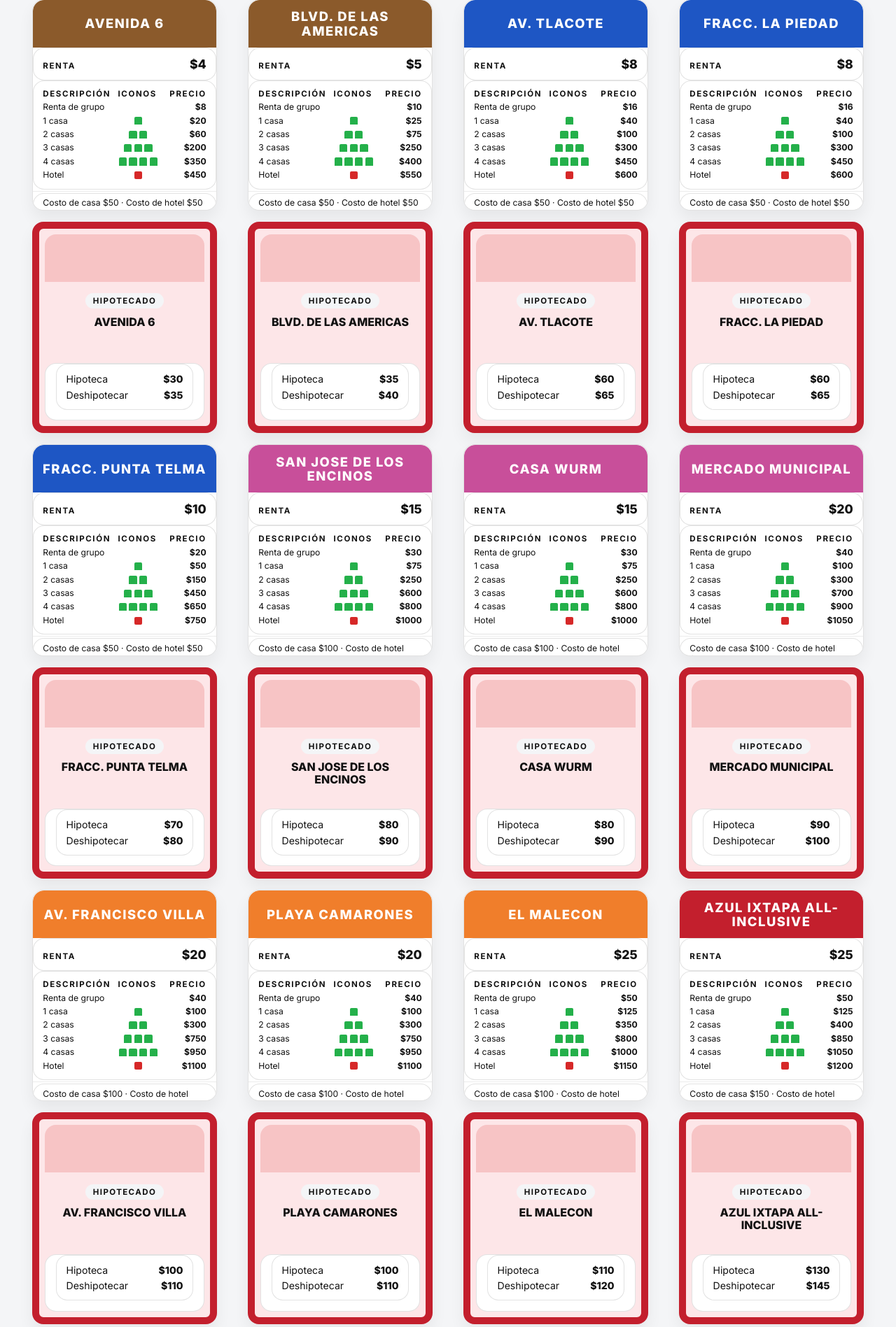
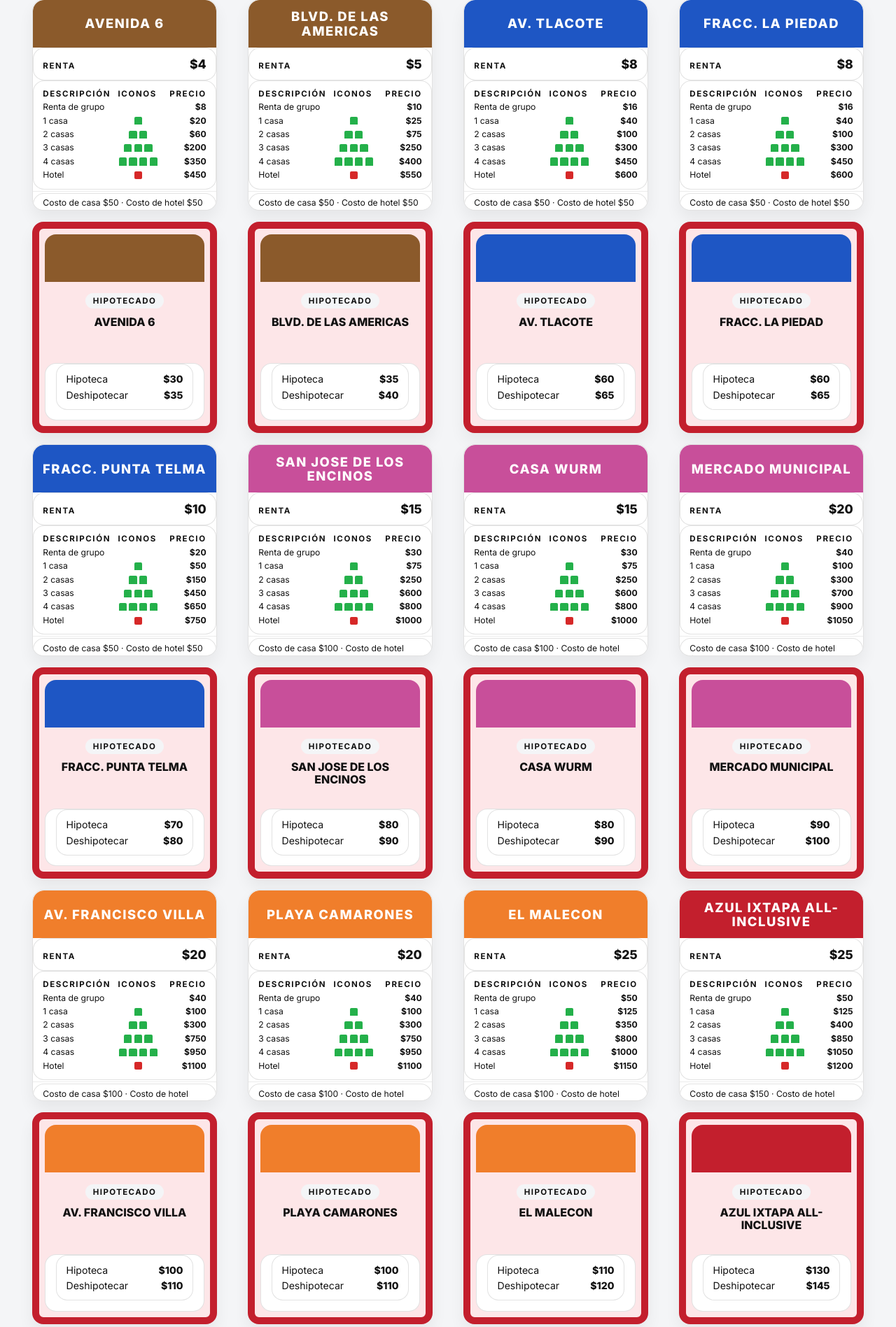
Before and after one commit to 7r5/PyMono, a Flask app: page / in a window 1280 px wide. Shown: the part 115-2012 px from the top of the page at 70% size. Run offline with Flask 3, Linux system fonts and the light colour scheme.

Commit message:
Fix: restore group color on back cards (remove forced red tint)

```diff
--- a/static/styles.css
+++ b/static/styles.css
@@ -263,9 +263,7 @@ body {
   background: #fde6e8;
    border: 10px solid #c31f2d;
 }
-.card-back .card-bar {
-  background: rgba(214, 40, 40, 0.18) !important;
-}
+/* Allow back card bar to use inline background color from template (prop.display_color) */
 
 .back-head {
   padding: 0.95rem 0.95rem 0.65rem;
```
